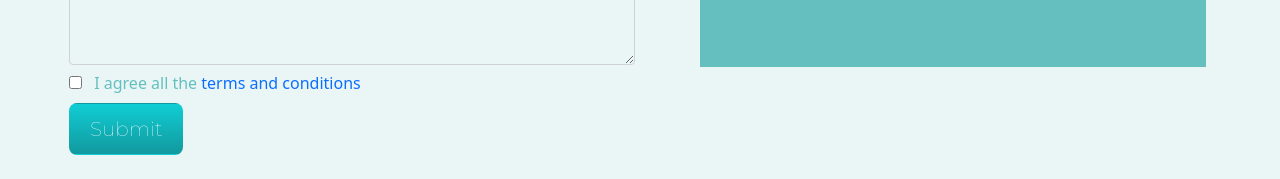
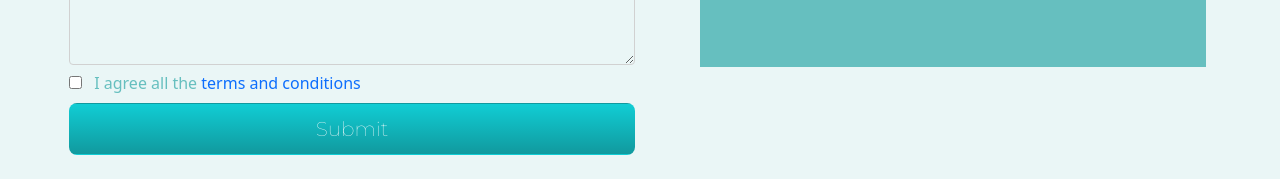
Before and after one commit to Kwame-Addo/cv, a plain HTML site: page contact-me.html in a window 1280 px wide. Shown: the part 773-952 px from the top of the page. Drawn offline with nearby package versions, Linux system fonts and the light colour scheme.

Commit message:
Update contact-me.html

```diff
--- a/contact-me.html
+++ b/contact-me.html
@@ -74,7 +74,7 @@
 							    <input type="checkbox" required>
 							    <span class="label-body">I agree all the <a href="#">terms and conditions</a></span>
 							</label>
-							<button type="submit" name="submit" class="btn btn-accent btn-full btn-rounded">Submit</button>
+							<button type="submit" name="submit" class="btn btn-accent btn-full btn-rounded u-full-width">Submit</button>
 						</div>
 					</div>
 				</form>
```
